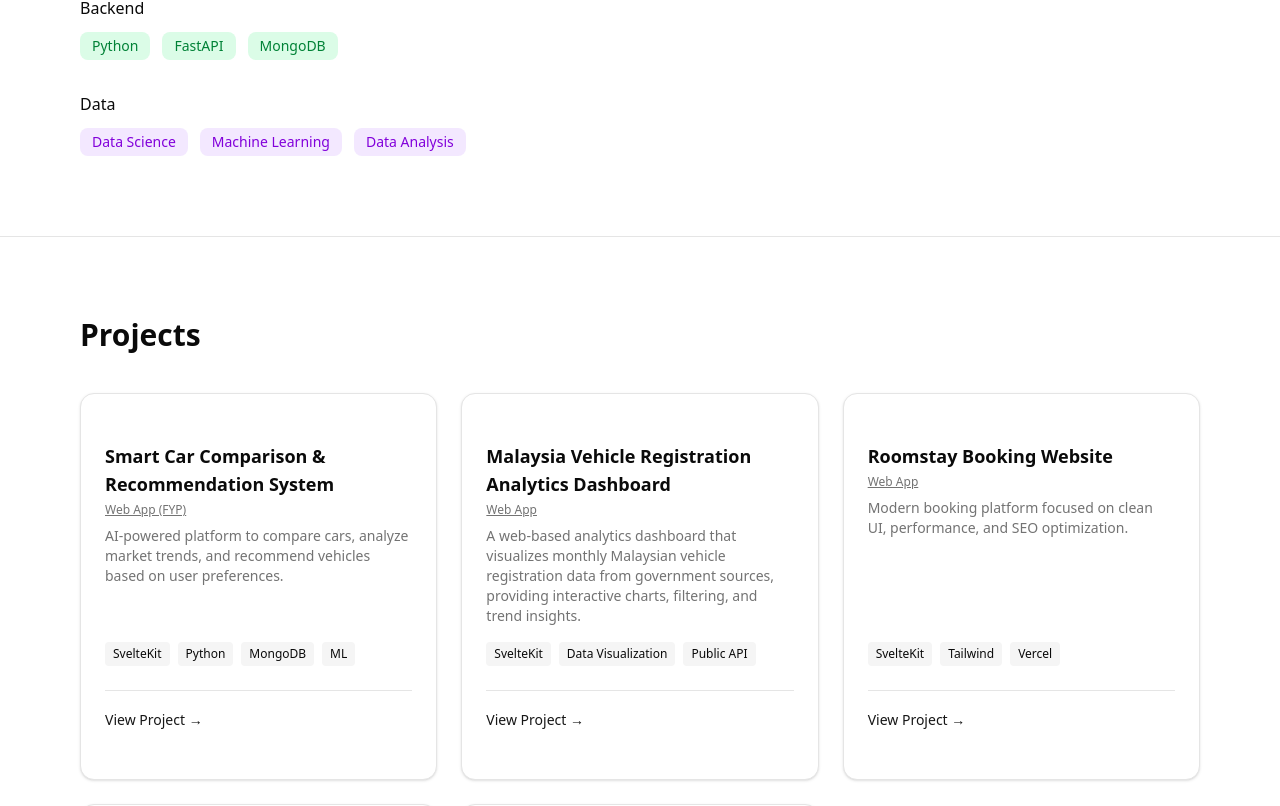
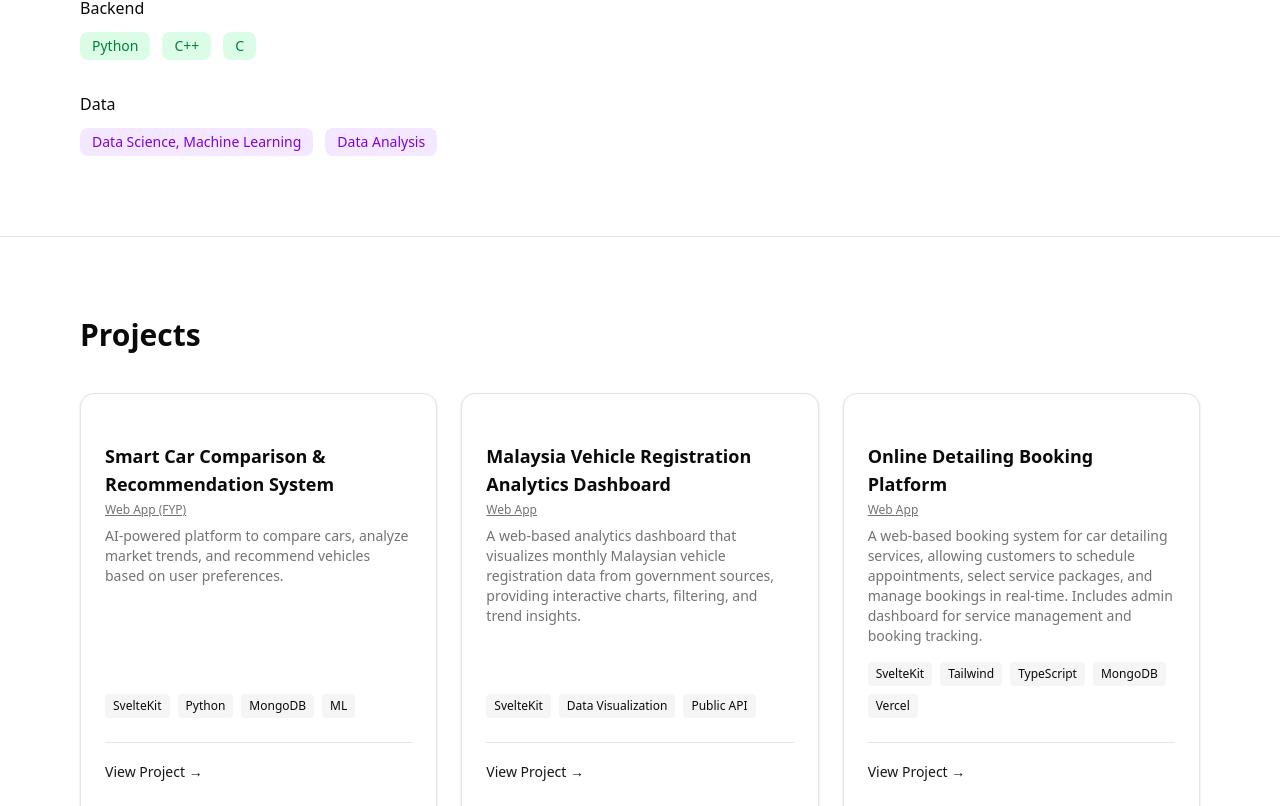
Before and after one commit to hafyze/my-portfolio, a SvelteKit app: page / in a window 1280 px wide. Shown: the part 814-1620 px from the top of the page. Built offline with nearby package versions, Linux system fonts and the light colour scheme.

Commit message:
feat: add mode-watcher dependency and restructure portfolio data

```diff
--- a/package.json
+++ b/package.json
@@ -15,7 +15,7 @@
 	},
 	"devDependencies": {
 		"@internationalized/date": "^3.10.1",
-		"@lucide/svelte": "^0.561.0",
+		"@lucide/svelte": "^1.3.0",
 		"@sveltejs/adapter-auto": "^7.0.0",
 		"@sveltejs/kit": "^2.49.1",
 		"@sveltejs/vite-plugin-svelte": "^6.2.1",
@@ -37,5 +37,8 @@
 		"tw-animate-css": "^1.4.0",
 		"typescript": "^5.9.3",
 		"vite": "^7.2.6"
+	},
+	"dependencies": {
+		"mode-watcher": "^1.1.0"
 	}
 }
--- /dev/null
+++ b/src/lib/data/portfolio.ts
@@ -0,0 +1,59 @@
+export const skillGroups = {
+    Frontend: {
+        color: 'bg-blue-100 text-blue-700',
+        items: ['SvelteKit', 'TypeScript', 'TailwindCSS']
+    },
+    Backend: {
+        color: 'bg-green-100 text-green-700',
+        items: ['Python', 'C++', 'C']
+    },
+    Data: {
+        color: 'bg-purple-100 text-purple-700',
+        items: ['Data Science, Machine Learning', 'Data Analysis']
+    }
+}
+
+export const projects = [
+		{
+			title: 'Smart Car Comparison & Recommendation System',
+			desc: 'AI-powered platform to compare cars, analyze market trends, and recommend vehicles based on user preferences.',
+			tech: ['SvelteKit', 'Python', 'MongoDB', 'ML'],
+			link: 'https://github.com/hafyze/Degree_FYP',
+			type: 'Web App (FYP)'
+		},
+		{
+			title: 'Malaysia Vehicle Registration Analytics Dashboard',
+			desc: 'A web-based analytics dashboard that visualizes monthly Malaysian vehicle registration data from government sources, providing interactive charts, filtering, and trend insights.',
+			tech: ['SvelteKit', 'Data Visualization', 'Public API'],
+			link: 'https://github.com/hafyze/gov-data-car',
+			type: 'Web App'
+		},
+        {
+			title: 'Online Detailing Booking Platform',
+            desc: 'A web-based booking system for car detailing services, allowing customers to schedule appointments, select service packages, and manage bookings in real-time. Includes admin dashboard for service management and booking tracking.',
+			tech: ['SvelteKit', 'Tailwind', 'TypeScript', 'MongoDB', 'Vercel'],
+			link: 'https://my-detailer.vercel.app/booking',
+			type: 'Web App'
+		},
+		{
+			title: 'Roomstay Booking Website',
+			desc: 'Modern booking platform focused on clean UI, performance, and SEO optimization.',
+			tech: ['SvelteKit', 'Tailwind', 'Vercel'],
+			link: 'https://www.narkg.com/',
+			type: 'Web App'
+		},
+		{
+			title: 'Online Car Marketplace',
+			desc: 'Modern booking platform focused on clean UI, performance, and SEO optimization.',
+			tech: ['SvelteKit', 'Tailwind', 'Vercel'],
+			link: 'https://car-lists.vercel.app/',
+			type: 'Web App'
+		},
+		{
+			title: 'Expense Tracking Mobile Application',
+			desc: 'A hybrid mobile app for recording and analyzing personal expenses, offering category-based tracking and spending insights using a SvelteKit and Capacitor stack.',
+			tech: ['SvelteKit', 'Capacitor', 'TailwindCSS'],
+			link: 'https://github.com/hafyze/spending-tracker',
+			type: 'Mobile App'
+		}
+	];
--- a/src/routes/+layout.svelte
+++ b/src/routes/+layout.svelte
@@ -1,9 +1,11 @@
 <script lang="ts">
 	import './layout.css';
 	import favicon from '$lib/assets/favicon.svg';
+	import {ModeWatcher} from "mode-watcher"
 
 	let { children } = $props();
 </script>
 
 <svelte:head><link rel="icon" href={favicon} /></svelte:head>
+<ModeWatcher />
 {@render children()}
--- a/src/routes/+page.svelte
+++ b/src/routes/+page.svelte
@@ -3,60 +3,7 @@
 	import { Card, CardContent } from '$lib/components/ui/card';
 	import { Separator } from '$lib/components/ui/separator';
 	import { MessageCircle } from '@lucide/svelte';
-
-	const skillGroups = {
-  Frontend: {
-    color: 'bg-blue-100 text-blue-700',
-    items: ['SvelteKit', 'TypeScript', 'TailwindCSS', 'shadcn']
-  },
-  Backend: {
-    color: 'bg-green-100 text-green-700',
-    items: ['Python', 'FastAPI', 'MongoDB']
-  },
-  Data: {
-    color: 'bg-purple-100 text-purple-700',
-    items: ['Data Science', 'Machine Learning', 'Data Analysis']
-  }
-};
-
-
-	const projects = [
-		{
-			title: 'Smart Car Comparison & Recommendation System',
-			desc: 'AI-powered platform to compare cars, analyze market trends, and recommend vehicles based on user preferences.',
-			tech: ['SvelteKit', 'Python', 'MongoDB', 'ML'],
-			link: 'https://github.com/hafyze/Degree_FYP',
-			type: 'Web App (FYP)'
-		},
-		{
-			title: 'Malaysia Vehicle Registration Analytics Dashboard',
-			desc: 'A web-based analytics dashboard that visualizes monthly Malaysian vehicle registration data from government sources, providing interactive charts, filtering, and trend insights.',
-			tech: ['SvelteKit', 'Data Visualization', 'Public API'],
-			link: 'https://github.com/hafyze/gov-data-car',
-			type: 'Web App'
-		},
-		{
-			title: 'Roomstay Booking Website',
-			desc: 'Modern booking platform focused on clean UI, performance, and SEO optimization.',
-			tech: ['SvelteKit', 'Tailwind', 'Vercel'],
-			link: 'https://www.narkg.com/',
-			type: 'Web App'
-		},
-		{
-			title: 'Online Car Marketplace',
-			desc: 'Modern booking platform focused on clean UI, performance, and SEO optimization.',
-			tech: ['SvelteKit', 'Tailwind', 'Vercel'],
-			link: 'https://car-lists.vercel.app/',
-			type: 'Web App'
-		},
-		{
-			title: 'Expense Tracking Mobile Application',
-			desc: 'A hybrid mobile app for recording and analyzing personal expenses, offering category-based tracking and spending insights using a SvelteKit and Capacitor stack.',
-			tech: ['SvelteKit', 'Capacitor', 'TailwindCSS'],
-			link: 'https://github.com/hafyze/spending-tracker',
-			type: 'Mobile App'
-		}
-	];
+	import {skillGroups, projects} from '$lib/data/portfolio'
 </script>
 
 <!-- NAVBAR -->
@@ -72,7 +19,7 @@
 	</div>
 </header>
 
-<!-- HERO -->
+<!-- Main -->
 <section class="mx-auto max-w-6xl px-4 py-28">
 	<h2 class="mt-3 text-4xl leading-tight font-bold tracking-tight sm:text-5xl">
 		Data Science &<br />
```
Also changed, not shown: 1 other file (tests, documents, lock files or other folders).
